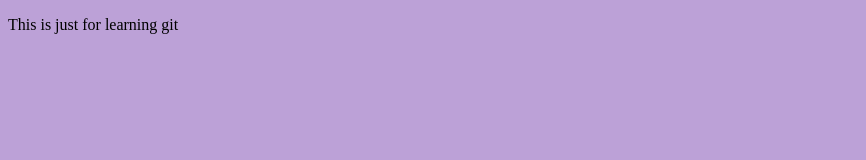
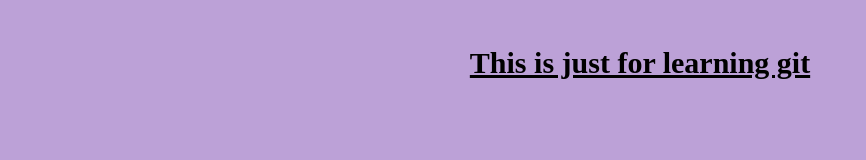
Before and after one commit to ToyinJr/Learning, a plain HTML site: page index.html in a window 1280 px wide. Shown: the whole page, without its empty margins (0-866 px from the left). Drawn offline with Linux system fonts and the light colour scheme.

Commit message:
added minor styling

```diff
--- a/index.html
+++ b/index.html
@@ -7,6 +7,6 @@
     <link rel="stylesheet" href="./style.css">
 </head>
 <body>
-    <p>This is just for learning git</p>
+    <p class="mainHeader">This is just for learning git</p>
 </body>
 </html>
--- a/style.css
+++ b/style.css
@@ -1,3 +1,11 @@
 body {
     background-color: rgba(103, 41, 164, 0.438);
 }
+
+.mainHeader {
+    text-align: center;
+    font-size: 30px;
+    font-weight: 700;
+    text-decoration: underline;
+    padding: 1rem;
+}
```
